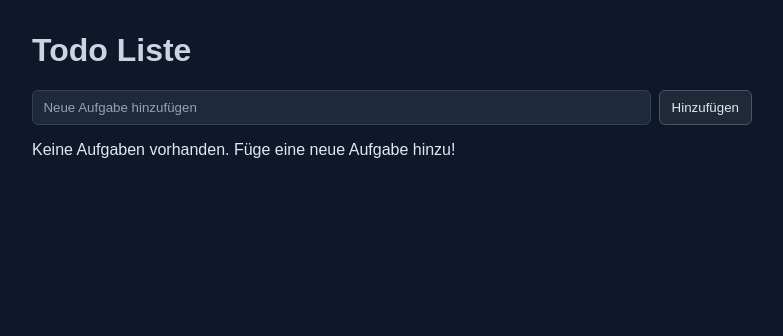
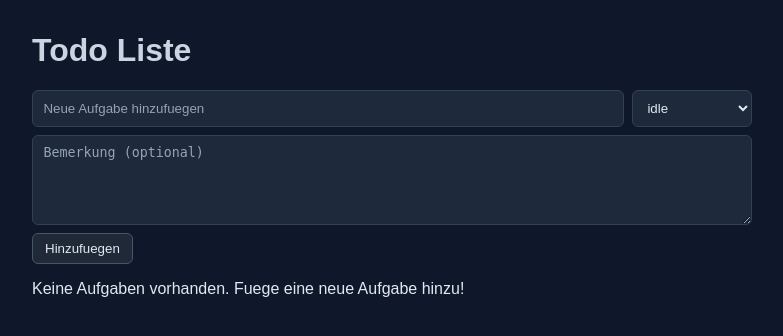
Before and after one commit to H1git/H1HArest0, a Flask app: page / in a window 1280 px wide. Shown: the top 336 px of the page, without its empty margins (248-1031 px from the left). Run offline with Flask 3, Linux system fonts and the light colour scheme.

Commit message:
todo erweitert

```diff
--- a/main.py
+++ b/main.py
@@ -1,8 +1,4 @@
-"""Einfache Flask-Todo-Anwendung mit HTML-Ansicht, JSON-API und Persistenz.
-
-Starten mit:
-    flask --app main run --debug
-"""
+"""Einfache Flask-Todo-Anwendung mit HTML-Ansicht, JSON-API und Persistenz."""
 
 from itertools import count
 import json
@@ -17,6 +13,8 @@ class Todo(TypedDict):
     id: int
     title: str
     done: bool
+    state: str
+    comment: str
 
 
 app = Flask(__name__)
@@ -24,6 +22,26 @@ app = Flask(__name__)
 _id_counter = count(1)
 todos: List[Todo] = []
 data_file: Path | None = None
+ALLOWED_STATES = {"idle", "inwork"}
+
+
+def _normalize_state(value: str) -> str:
+    normalized = value.strip().lower()
+    return normalized if normalized in ALLOWED_STATES else "idle"
+
+
+def _normalize_comment(value: str) -> str:
+    return value.strip()
+
+
+def _normalize_todo(raw: dict) -> Todo:
+    return Todo(
+        id=int(raw.get("id", 0)),
+        title=str(raw.get("title", "")).strip(),
+        done=bool(raw.get("done", False)),
+        state=_normalize_state(str(raw.get("state", "idle"))),
+        comment=_normalize_comment(str(raw.get("comment", ""))),
+    )
 
 
 def _load_from_file() -> None:
@@ -38,7 +56,11 @@ def _load_from_file() -> None:
         try:
             loaded = json.loads(data_file.read_text(encoding="utf-8"))
             if isinstance(loaded, list):
-                todos.extend(loaded)
+                todos.extend(
+                    _normalize_todo(todo)
+                    for todo in loaded
+                    if isinstance(todo, dict)
+                )
         except (OSError, json.JSONDecodeError):
             pass
 
@@ -101,8 +123,12 @@ def index():
 @app.post("/add")
 def add_todo():
     title = request.form.get("title", "").strip()
+    state = _normalize_state(request.form.get("state", "idle"))
+    comment = _normalize_comment(request.form.get("comment", ""))
     if title:
-        todos.append(Todo(id=_next_id(), title=title, done=False))
+        todos.append(
+            Todo(id=_next_id(), title=title, done=False, state=state, comment=comment)
+        )
         _save_to_file()
     return redirect(url_for("index"))
 
@@ -136,7 +162,9 @@ def create_todo():
     title = str(data.get("title", "")).strip()
     if not title:
         abort(400, description="title erforderlich")
-    todo = Todo(id=_next_id(), title=title, done=False)
+    state = _normalize_state(str(data.get("state", "idle")))
+    comment = _normalize_comment(str(data.get("comment", "")))
+    todo = Todo(id=_next_id(), title=title, done=False, state=state, comment=comment)
     todos.append(todo)
     _save_to_file()
     return jsonify(todo), 201
@@ -146,6 +174,8 @@ def create_todo():
 def update_todo(todo_id: int):
     data = request.get_json(silent=True) or {}
     done = data.get("done")
+    state = data.get("state")
+    comment = data.get("comment")
 
     todo = _get_todo(todo_id)
     if todo is None:
@@ -153,6 +183,11 @@ def update_todo(todo_id: int):
 
     if done is not None:
         todo["done"] = bool(done)
+    if state is not None:
+        todo["state"] = _normalize_state(str(state))
+    if comment is not None:
+        todo["comment"] = _normalize_comment(str(comment))
+    if done is not None or state is not None or comment is not None:
         _save_to_file()
     return jsonify(todo)
 
@@ -175,9 +210,9 @@ if __name__ == "__main__":
 
     try:
         port = 8063
-        app.run(host="0.0.0.0", port=port, debug=True)
+        app.run(host="0.0.0.0", port=port, debug=True, ssl_context=ssl_ctx)
     except:
         port = 8064
-        app.run(host="0.0.0.0", port=port, debug=True)
+        app.run(host="0.0.0.0", port=port, debug=True, ssl_context=ssl_ctx)
 
 # endregion
--- a/static/dark.css
+++ b/static/dark.css
@@ -15,13 +15,16 @@ h1 {
     color: #cbd5e1;
 }
 
-form {
+.add-form {
     margin-top: 1rem;
     display: flex;
     gap: 0.5rem;
+    flex-wrap: wrap;
 }
 
-input[type="text"] {
+.add-form input[type="text"],
+.add-form select,
+.add-form textarea {
     flex: 1;
     padding: 0.55rem 0.65rem;
     background: #1e293b;
@@ -30,8 +33,19 @@ input[type="text"] {
     color: #e2e8f0;
 }
 
-input[type="text"]::placeholder {
+.add-form input[type="text"]::placeholder,
+.add-form textarea::placeholder {
     color: #94a3b8;
+}
+
+.add-form select {
+    flex: 0 0 120px;
+}
+
+.add-form textarea {
+    flex-basis: 100%;
+    min-height: 90px;
+    resize: vertical;
 }
 
 button {
--- a/templates/todos.html
+++ b/templates/todos.html
@@ -7,30 +7,81 @@
 </head>
 <body>
     <h1>Todo Liste</h1>
-    <form action="{{ url_for('add_todo') }}" method="post">
-        <input type="text" name="title" placeholder="Neue Aufgabe hinzufügen" required>
-        <button type="submit">Hinzufügen</button>
+    <form class="add-form" action="{{ url_for('add_todo') }}" method="post">
+        <input type="text" name="title" placeholder="Neue Aufgabe hinzufuegen" required>
+        <select name="state">
+            <option value="idle" selected>idle</option>
+            <option value="inwork">inwork</option>
+        </select>
+        <textarea name="comment" placeholder="Bemerkung (optional)"></textarea>
+        <button type="submit">Hinzufuegen</button>
     </form>
 
     {% if todos %}
-    <p class="meta">{{ todos|length }} Aufgabe(n), {{ todos|selectattr('done')|list|length }} erledigt</p>
+    {% set open_todos = todos|rejectattr('done')|list %}
+    {% set done_todos = todos|selectattr('done')|list %}
+    <p class="meta">{{ todos|length }} Aufgabe(n), {{ done_todos|length }} erledigt</p>
+    {% if open_todos %}
     <ul>
-        {% for todo in todos %}
+        {% for todo in open_todos %}
         <li>
-            <span class="title {% if todo.done %}done{% endif %}">{{ todo.title }}</span>
+            <div class="todo-body">
+                <div class="todo-main">
+                    <span class="title {% if todo.done %}done{% endif %}">{{ todo.title }}</span>
+                    <span class="state state-{{ todo.state }}">{{ todo.state }}</span>
+                </div>
+                {% if todo.comment %}
+                <details class="comment">
+                    <summary>Bemerkung</summary>
+                    <p>{{ todo.comment }}</p>
+                </details>
+                {% endif %}
+            </div>
             <div class="actions">
                 <form action="{{ url_for('toggle_todo', todo_id=todo.id) }}" method="post">
                     <button type="submit">{% if todo.done %}Reaktivieren{% else %}Erledigt{% endif %}</button>
                 </form>
                 <form action="{{ url_for('delete_todo', todo_id=todo.id) }}" method="post">
-                    <button type="submit">Löschen</button>
+                    <button type="submit">Loeschen</button>
                 </form>
             </div>
         </li>
         {% endfor %}
     </ul>
+    {% endif %}
+    {% if done_todos %}
+    <div class="donetrue">
+        <h2>Erledigt</h2>
+        <ul>
+            {% for todo in done_todos %}
+            <li>
+                <div class="todo-body">
+                    <div class="todo-main">
+                        <span class="title done">{{ todo.title }}</span>
+                        <span class="state state-{{ todo.state }}">{{ todo.state }}</span>
+                    </div>
+                    {% if todo.comment %}
+                    <details class="comment">
+                        <summary>Bemerkung</summary>
+                        <p>{{ todo.comment }}</p>
+                    </details>
+                    {% endif %}
+                </div>
+                <div class="actions">
+                    <form action="{{ url_for('toggle_todo', todo_id=todo.id) }}" method="post">
+                        <button type="submit">Reaktivieren</button>
+                    </form>
+                    <form action="{{ url_for('delete_todo', todo_id=todo.id) }}" method="post">
+                        <button type="submit">Loeschen</button>
+                    </form>
+                </div>
+            </li>
+            {% endfor %}
+        </ul>
+    </div>
+    {% endif %}
     {% else %}
-    <p>Keine Aufgaben vorhanden. Füge eine neue Aufgabe hinzu!</p>
+    <p>Keine Aufgaben vorhanden. Fuege eine neue Aufgabe hinzu!</p>
     {% endif %}
 </body>
 </html>
```
Also changed, not shown: other parts of static/dark.css (+40 -0 lines), x.txt (added, +57 -0 lines), README.md, 2 other files.
